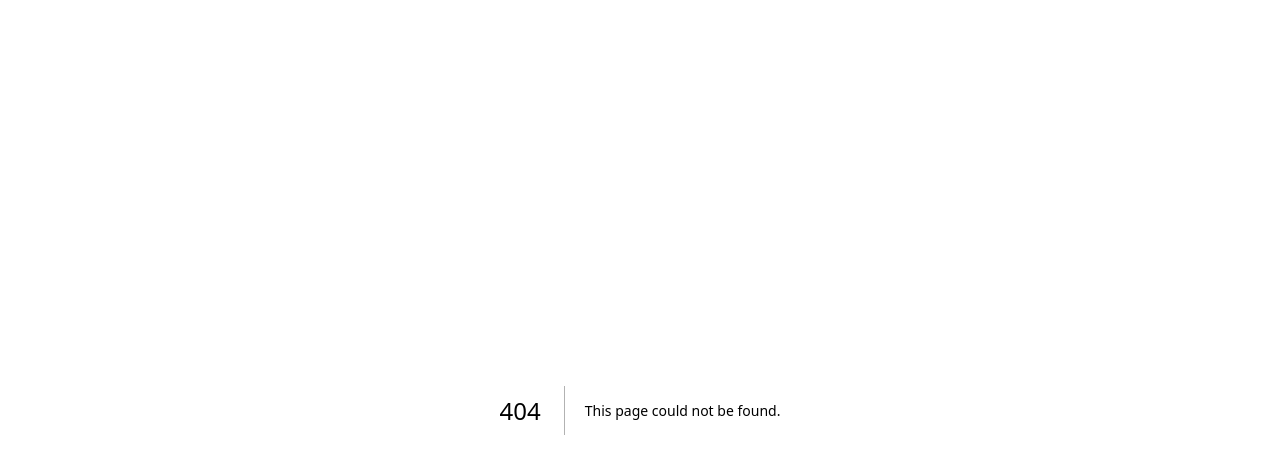
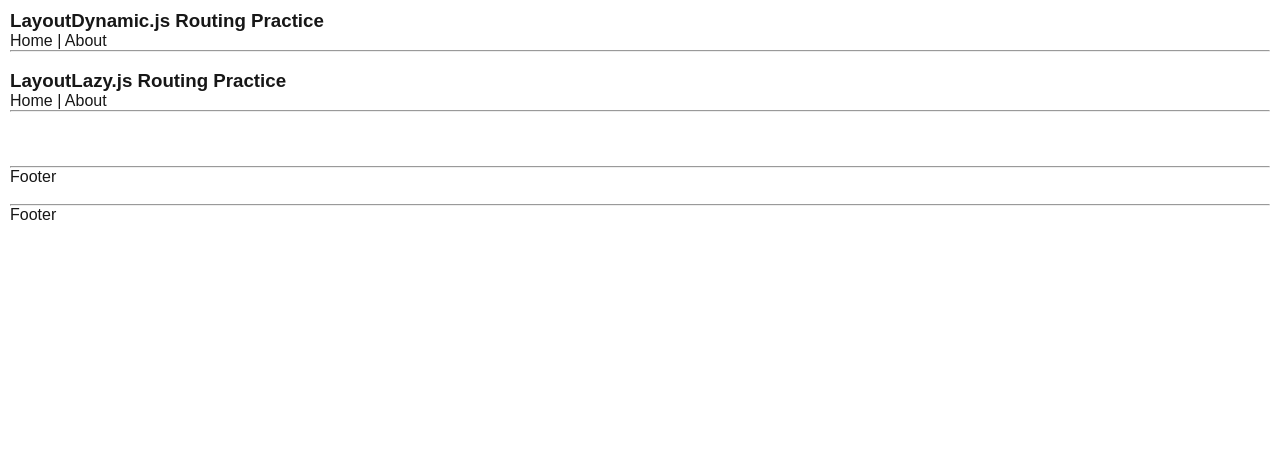
Before and after one commit to gkurkjian/WEB422_Week5_Pages-Routing, a Next.js app in the folder my-app/: page /components/1.LayoutsLazy in a window 1280 px wide. Before the commit this address had no page. Shown: the top 474 px of the page. Built offline with nearby package versions, Linux system fonts and the light colour scheme.

Commit message:
third commit, lazy and dynamic layout included, in _app.js included DynamicLayout. Next will interpret useRouter

```diff
--- a/my-app/pages/_app.js
+++ b/my-app/pages/_app.js
@@ -1,5 +1,12 @@
 import "@/styles/globals.css";
+//import LayoutLazy from "./components/1.LayoutsLazy";
+import LayoutDynamic from "./components/2.LayoutDynamic";
+
 
 export default function App({ Component, pageProps }) {
-  return <Component {...pageProps} />;
+  return (
+    <LayoutDynamic>
+      <Component {...pageProps}/>
+    </LayoutDynamic>
+  )
 }
--- /dev/null
+++ b/my-app/pages/components/1.LayoutsLazy.js
@@ -0,0 +1,14 @@
+export default function LayoutLazy(props) {
+    return (
+        <>
+            <h3>LayoutLazy.js Routing Practice</h3>
+            <a href="/">Home</a> | <a href="/about">About</a>
+            <hr />
+            <br />
+            {props.children}
+            <br /><br />
+            <hr />
+            Footer
+        </>
+    )
+}
--- /dev/null
+++ b/my-app/pages/components/2.LayoutDynamic.js
@@ -0,0 +1,16 @@
+import Link from "next/link";
+
+export default function LayoutDynamic(props) {
+    return (
+        <>
+            <h3>LayoutDynamic.js Routing Practice</h3>
+            <Link href={"/"}>Home</Link> | <Link href={"/about"}>About</Link>
+            <hr />
+            <br />
+            {props.children}
+            <br /><br />
+            <hr />
+            Footer
+        </>
+    )
+}
--- a/my-app/pages/index.js
+++ b/my-app/pages/index.js
@@ -1,3 +1,4 @@
+
 export default function Home() {
   return (
     <>
```
